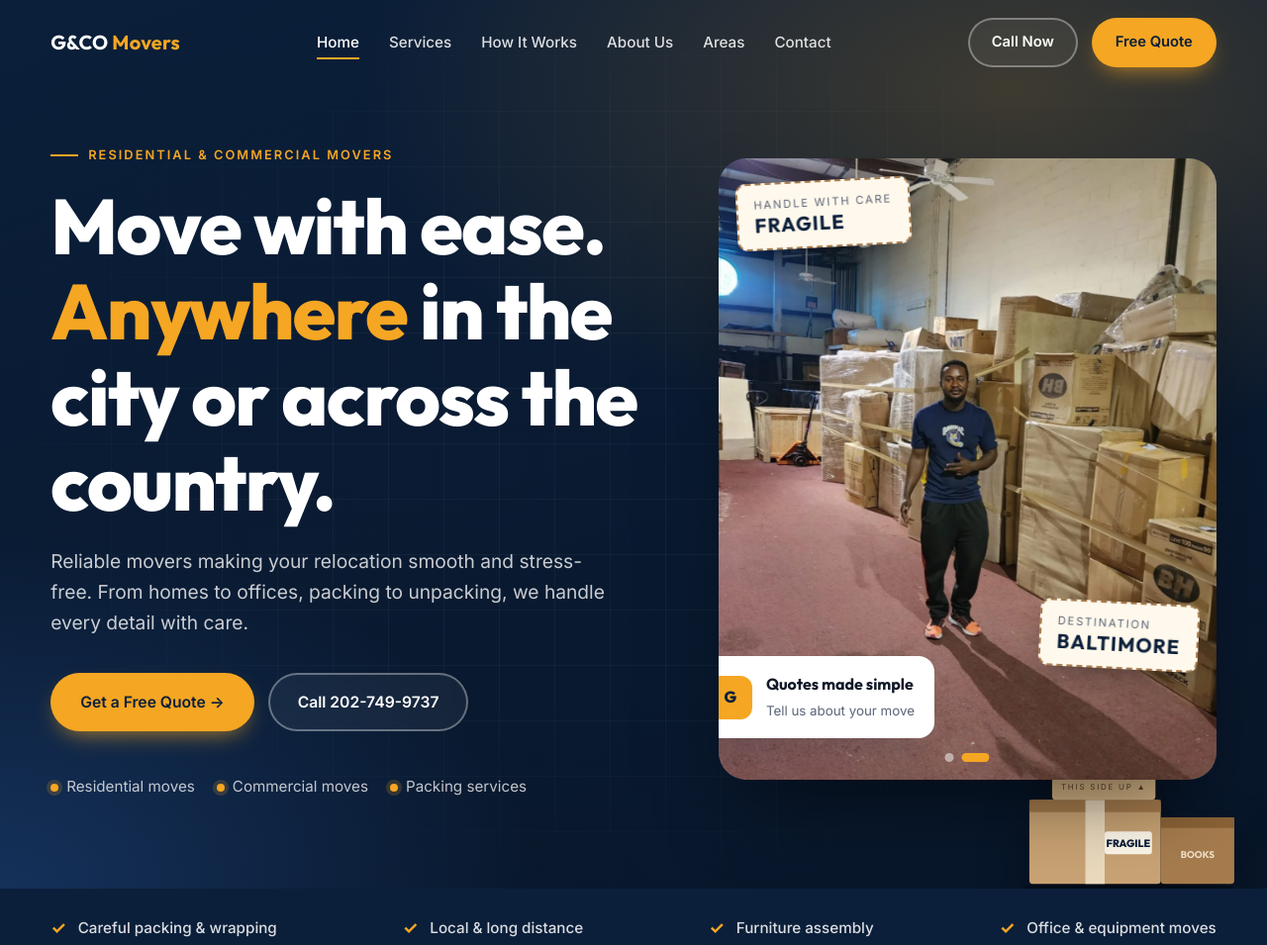
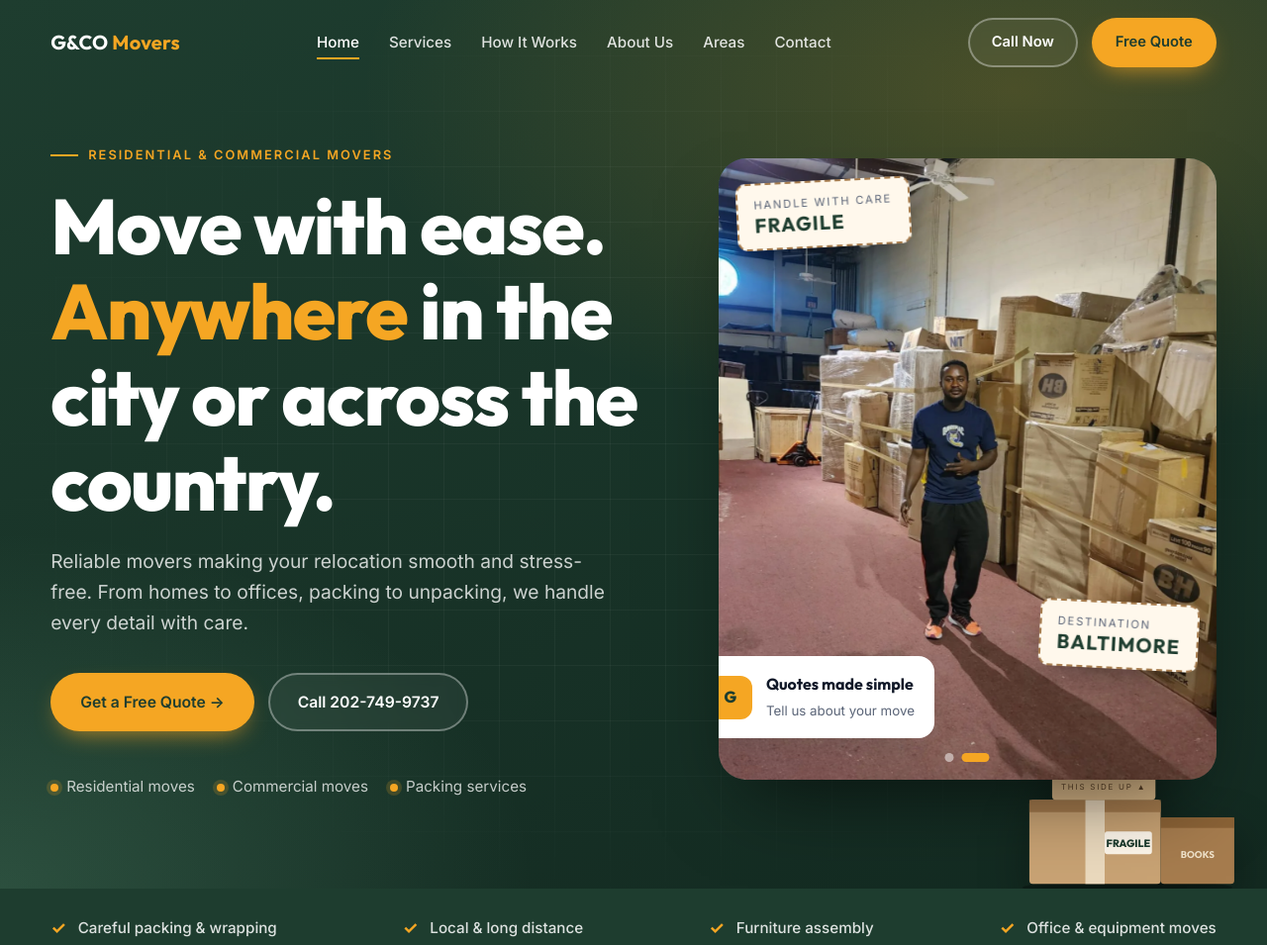
Before and after one commit to jacob584/gco-movers-website, a plain HTML site: page index.html in a window 1280 px wide. Shown: the top 955 px of the page at 99% size. Drawn offline with Linux system fonts and the light colour scheme.

Commit message:
Change navy palette to forest green
Co-Authored-By: Claude Haiku 5.5 <noreply@anthropic.com>
Claude-Session: https://claude.ai/code/session_01WHkm4gyM2QsUdjoEJfSojR

```diff
--- a/index.html
+++ b/index.html
@@ -10,8 +10,8 @@
 <link href="https://fonts.googleapis.com/css2?family=Outfit:wght@500;600;700;800&family=Inter:wght@400;500;600&display=swap" rel="stylesheet">
 <style>
   :root{
-    --navy:#0B1F3A;
-    --navy-2:#132C50;
+    --navy:#1E3D2F;
+    --navy-2:#2B5A46;
     --amber:#F5A623;
     --amber-d:#D98E12;
     --ink:#101828;
@@ -20,7 +20,7 @@
     --bg:#F7F8FB;
     --white:#FFFFFF;
     --radius:18px;
-    --shadow:0 18px 40px -18px rgba(11,31,58,.25);
+    --shadow:0 18px 40px -18px rgba(30,61,47,.25);
     --display:"Outfit",system-ui,-apple-system,"Segoe UI",sans-serif;
     --body:"Inter",system-ui,-apple-system,"Segoe UI",sans-serif;
   }
@@ -51,7 +51,7 @@
 
   /* Header */
   header{position:fixed;inset:0 0 auto 0;z-index:100;transition:background .35s ease,box-shadow .35s ease,padding .35s ease;padding:18px 0}
-  header.scrolled{background:rgba(11,31,58,.92);backdrop-filter:blur(14px);box-shadow:0 10px 30px -15px rgba(0,0,0,.4);padding:12px 0}
+  header.scrolled{background:rgba(30,61,47,.92);backdrop-filter:blur(14px);box-shadow:0 10px 30px -15px rgba(0,0,0,.4);padding:12px 0}
   .nav{display:flex;align-items:center;justify-content:space-between;gap:24px}
   .brand{display:flex;align-items:center;gap:12px;color:var(--white);font-family:var(--display);font-weight:700;font-size:1.25rem;letter-spacing:.01em}
   .brand img{height:40px;width:auto;object-fit:contain}
@@ -70,7 +70,7 @@
   .menu-toggle[aria-expanded="true"] span:nth-child(3){transform:translateY(-8px) rotate(-45deg)}
 
   /* Hero */
-  .hero{min-height:100vh;min-height:100svh;display:flex;align-items:center;color:var(--white);background:radial-gradient(1100px 600px at 80% 10%,rgba(245,166,35,.22),transparent 60%),radial-gradient(900px 600px at 0% 100%,rgba(56,120,220,.25),transparent 60%),linear-gradient(160deg,#0B1F3A 0%,#081629 100%);overflow:hidden;padding:140px 0 90px}
+  .hero{min-height:100vh;min-height:100svh;display:flex;align-items:center;color:var(--white);background:radial-gradient(1100px 600px at 80% 10%,rgba(245,166,35,.22),transparent 60%),radial-gradient(900px 600px at 0% 100%,rgba(120,190,150,.22),transparent 60%),linear-gradient(160deg,#1E3D2F 0%,#132A21 100%);overflow:hidden;padding:140px 0 90px}
   .hero::before{content:"";position:absolute;inset:0;background-image:linear-gradient(rgba(255,255,255,.04) 1px,transparent 1px),linear-gradient(90deg,rgba(255,255,255,.04) 1px,transparent 1px);background-size:56px 56px;mask-image:radial-gradient(ellipse at center,#000 40%,transparent 75%);pointer-events:none}
   .hero-grid{display:grid;grid-template-columns:1.1fr .9fr;gap:60px;align-items:center;position:relative;z-index:1}
   .hero h1{font-size:clamp(2.6rem,6.2vw,4.9rem);font-weight:800;margin:18px 0 22px}
@@ -80,7 +80,7 @@
   .hero-points{display:flex;flex-wrap:wrap;gap:22px;margin-top:44px;color:rgba(255,255,255,.75);font-size:.95rem}
   .hero-points span{display:flex;align-items:center;gap:8px}
   .hero-points span::before{content:"";width:8px;height:8px;border-radius:50%;background:var(--amber);box-shadow:0 0 0 4px rgba(245,166,35,.18)}
-  .hero-visual{position:relative;aspect-ratio:4/5;border-radius:28px;overflow:hidden;box-shadow:0 40px 80px -30px rgba(0,0,0,.6);background:linear-gradient(145deg,#1B3C6B,#0E2442)}
+  .hero-visual{position:relative;aspect-ratio:4/5;border-radius:28px;overflow:hidden;box-shadow:0 40px 80px -30px rgba(0,0,0,.6);background:linear-gradient(145deg,#2B5A46,#132A21)}
   .hero-visual img{width:100%;height:100%;object-fit:cover}
   .img-fallback{position:absolute;inset:0;display:none;place-items:center;text-align:center;padding:30px;color:rgba(255,255,255,.7);font-size:.95rem}
   /* Hero slideshow with crossfade + slow zoom */
@@ -97,7 +97,7 @@
   .shot{position:relative;border-radius:var(--radius);overflow:hidden;box-shadow:var(--shadow);aspect-ratio:4/3;background:var(--navy)}
   .shot img{width:100%;height:100%;object-fit:cover;transition:transform .9s cubic-bezier(.2,.7,.2,1)}
   .shot:hover img{transform:scale(1.06)}
-  .shot figcaption{position:absolute;left:18px;bottom:18px;background:rgba(11,31,58,.82);color:var(--white);padding:10px 16px;border-radius:12px;font-weight:600;font-size:.92rem;backdrop-filter:blur(6px);transform:translateY(12px);opacity:0;transition:all .45s ease}
+  .shot figcaption{position:absolute;left:18px;bottom:18px;background:rgba(30,61,47,.82);color:var(--white);padding:10px 16px;border-radius:12px;font-weight:600;font-size:.92rem;backdrop-filter:blur(6px);transform:translateY(12px);opacity:0;transition:all .45s ease}
   .shot:hover figcaption,.shot:focus-within figcaption{transform:none;opacity:1}
   .shot.tall{aspect-ratio:auto;min-height:100%}
   .shot.tall img{height:100%}
@@ -381,13 +381,13 @@
       <rect x="18" y="92" width="150" height="14" fill="#A67C4E"/>
       <rect x="82" y="92" width="22" height="96" fill="rgba(241,228,204,.85)"/>
       <rect x="104" y="128" width="54" height="26" rx="3" fill="#FFF8EC"/>
-      <text x="131" y="146" text-anchor="middle" font-family="Outfit,sans-serif" font-weight="800" font-size="12" fill="#0B1F3A">FRAGILE</text>
+      <text x="131" y="146" text-anchor="middle" font-family="Outfit,sans-serif" font-weight="800" font-size="12" fill="#1E3D2F">FRAGILE</text>
       <rect x="168" y="112" width="84" height="76" rx="4" fill="#A67C4E"/>
       <rect x="168" y="112" width="84" height="12" fill="#8A6236"/>
       <text x="210" y="158" text-anchor="middle" font-family="Outfit,sans-serif" font-weight="700" font-size="11" fill="#F1E4CC">BOOKS</text>
       <rect x="44" y="20" width="118" height="72" rx="4" fill="#D8B788"/>
       <rect x="44" y="20" width="118" height="12" fill="#B38C5C"/>
-      <text x="103" y="62" text-anchor="middle" font-family="Outfit,sans-serif" font-weight="800" font-size="13" fill="#0B1F3A">KITCHEN</text>
+      <text x="103" y="62" text-anchor="middle" font-family="Outfit,sans-serif" font-weight="800" font-size="13" fill="#1E3D2F">KITCHEN</text>
       <text x="103" y="80" text-anchor="middle" font-family="Inter,sans-serif" font-size="9" letter-spacing="2" fill="#5B4228">THIS SIDE UP ▲</text>
     </svg>
   </div>
```
